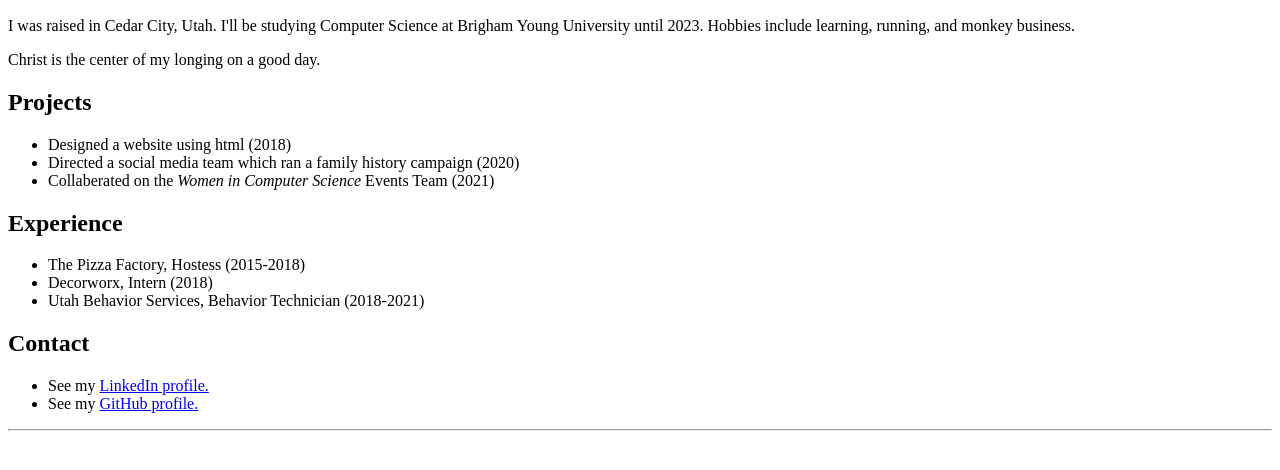
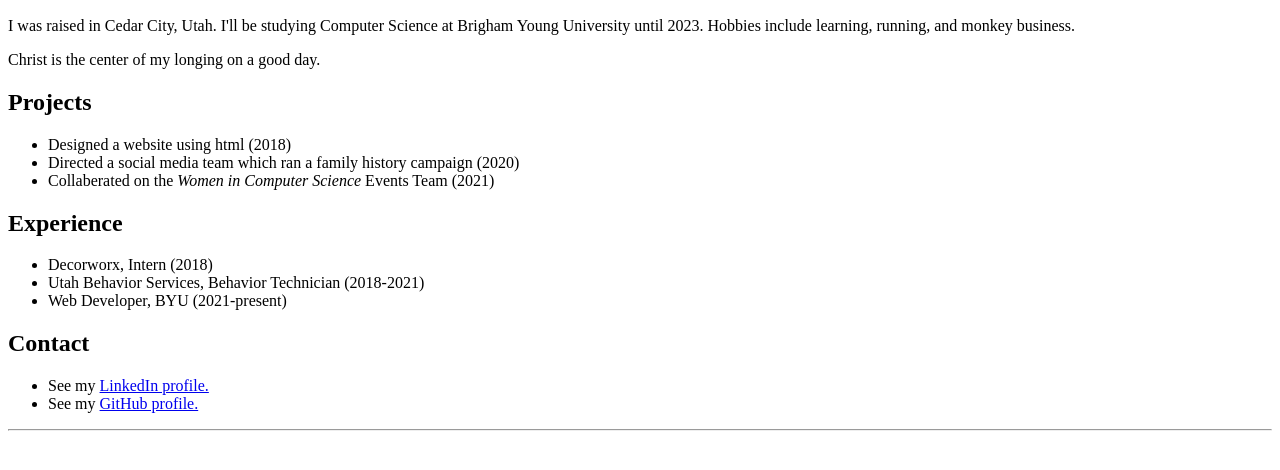
Before and after one commit to halseyec/Portfolio, a plain HTML site: page index.html in a window 1280 px wide. Shown: the part 110-580 px from the top of the page. Drawn offline with Linux system fonts and the light colour scheme.

Commit message:
First commit

```diff
--- a/index.html
+++ b/index.html
@@ -22,9 +22,9 @@
 </ul>
     <h2>Experience</h2>
 <ul>
-<li>The Pizza Factory, Hostess (2015-2018)</li>
 <li>Decorworx, Intern (2018)</li>
 <li>Utah Behavior Services, Behavior Technician (2018-2021)</li>
+<li>Web Developer, BYU (2021-present)</li>
 </ul>
     <h2>Contact</h2>
     <ul>
```
